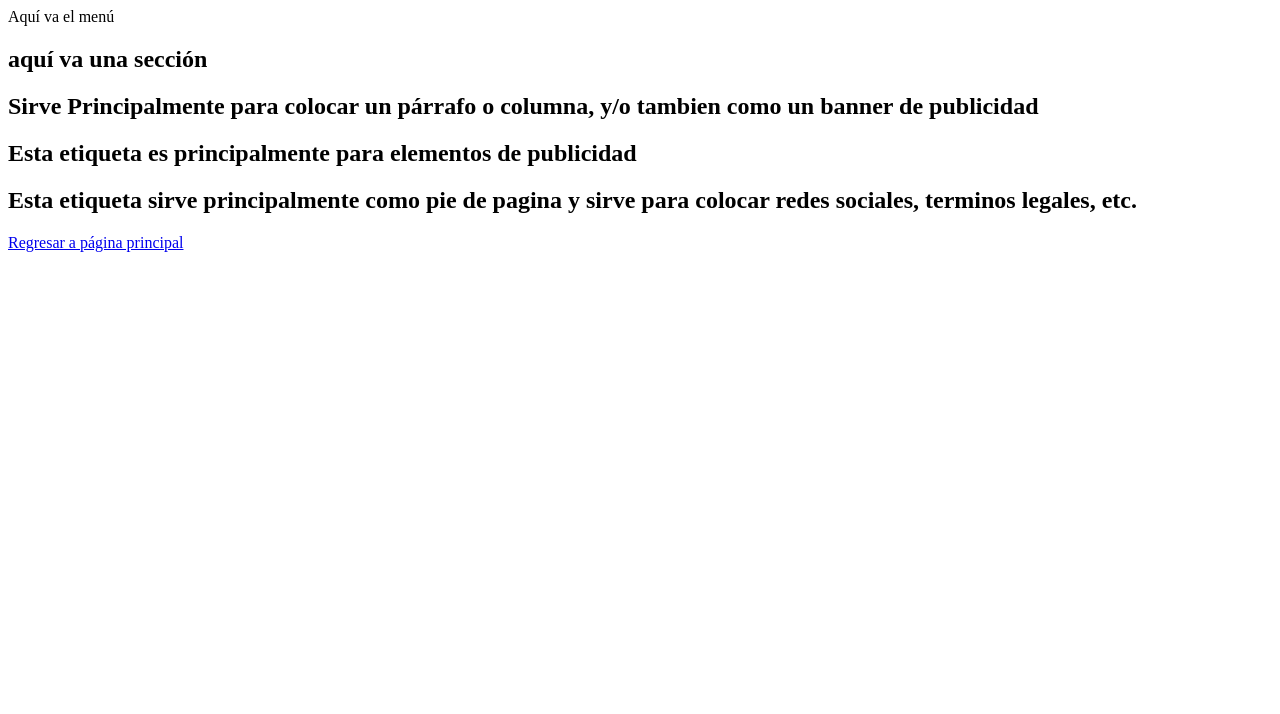
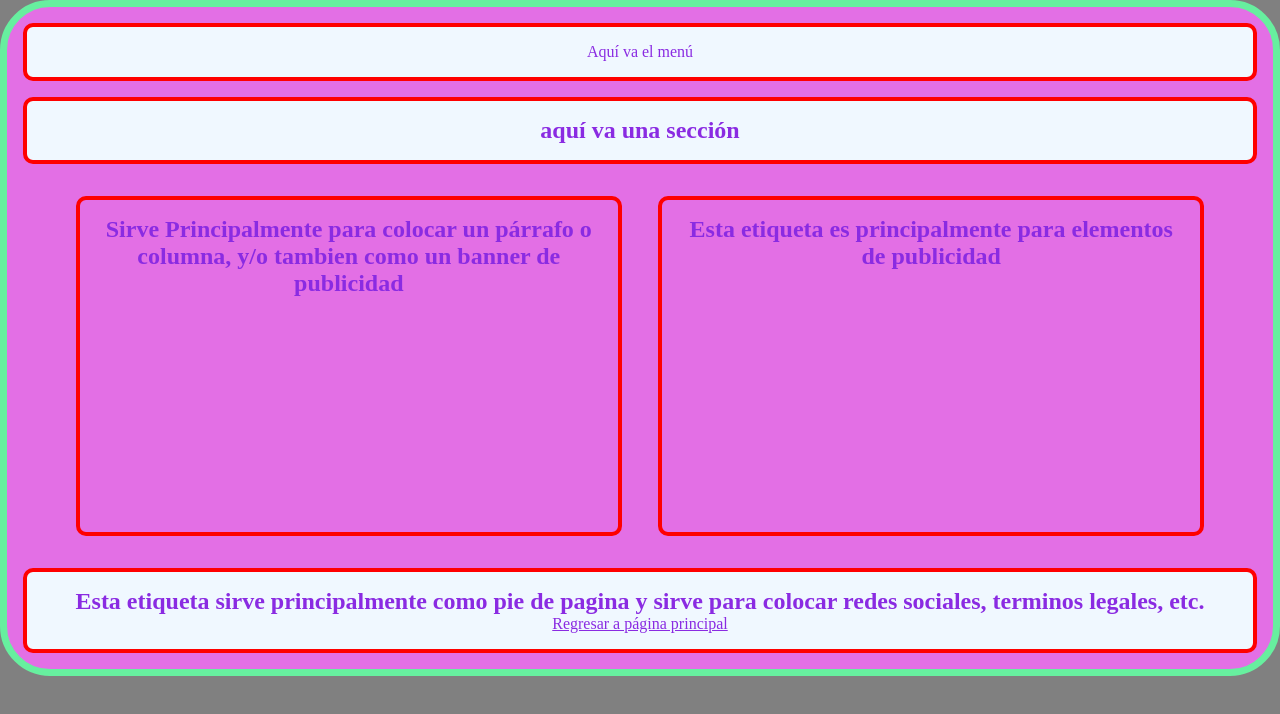
Before and after one commit to OliverOrtizBaez/4IV8_Ortiz_B-ez_Oliver, a plain HTML site: page 01PrimeraPractica/Inicio.html in a window 1280 px wide. Drawn offline with Linux system fonts and the light colour scheme.

Commit message:
css de la pagina de inicio

```diff
--- a/01PrimeraPractica/Inicio.html
+++ b/01PrimeraPractica/Inicio.html
@@ -5,6 +5,7 @@
     <meta name="viewport" content="width=device-width, initial-scale=1.0">
     <title>Pagina Personal Oliver Ortiz Baez</title>
 </head>
+<link rel="stylesheet" href="css/style.css">
 <body>
     <div class="container-main">
         <div class="container-nav">
--- /dev/null
+++ b/01PrimeraPractica/css/style.css
@@ -0,0 +1,29 @@
+*{
+    padding: 0;
+    margin: 0;
+    color: blueviolet;
+    text-align: center;
+}
+html, body{
+    background-color: gray;
+}
+.container-main{
+    border: 7px solid rgb(103, 239, 159);
+    border-radius: 50px;
+    margin: 2 rem;
+    background-color: rgb(227, 111, 229);
+}
+nav, section, footer, aside, article{
+    border: 4px solid rgb(255, 0, 0);
+    margin: 1rem;
+    border-radius: 10px;
+    padding: 1rem;
+}
+article, aside{
+    width: 40%;
+    display: inline-flex;
+    height: 300px;
+}
+nav, footer, section{
+    background-color: aliceblue;
+}
```
Also changed, not shown: index.html (+1 -0 lines).
